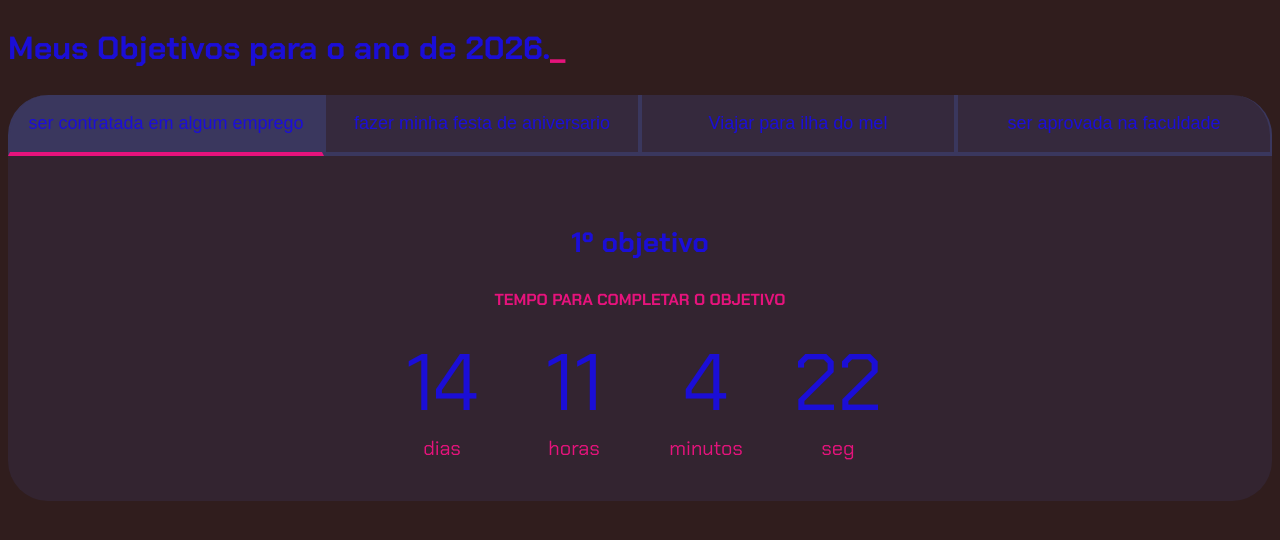
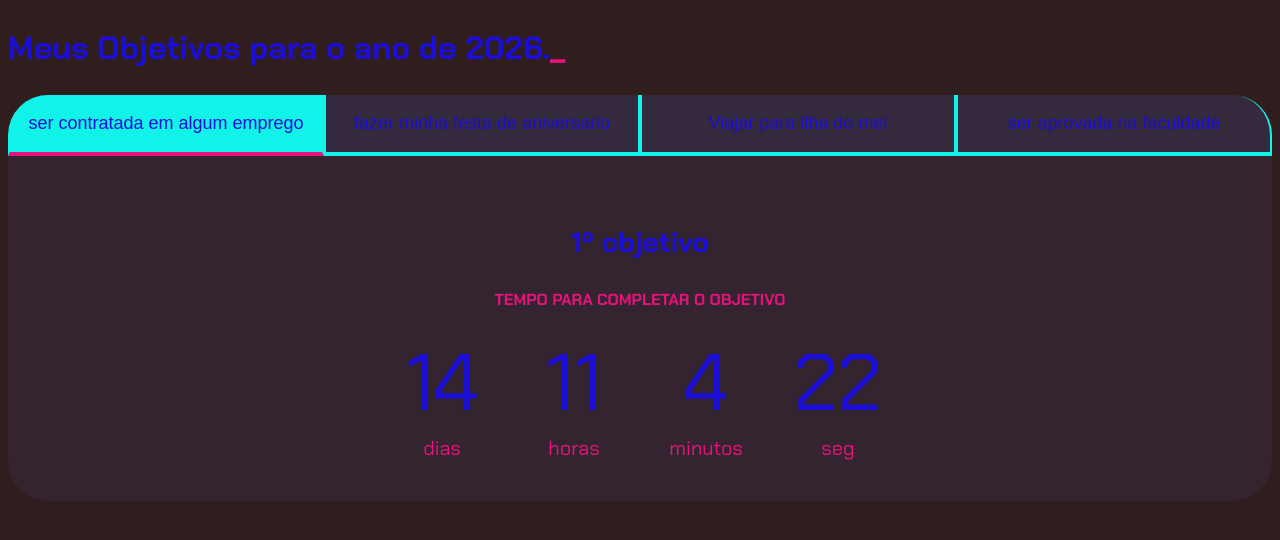
Before and after one commit to EmaanuellySilvaa/objetivo-futuros, a plain HTML site: page index.html in a window 1280 px wide. Drawn offline with Linux system fonts and the light colour scheme.

Commit message:
style.css

```diff
--- a/style.css
+++ b/style.css
@@ -5,7 +5,7 @@
     --cor-de-fundo: #301d1d;
     --verde: #e6137c;
     --branco: #1b0ed6;
-    --botao-ativo: #3A375E;
+    --botao-ativo: #11f3e8;
     --botao-inativo: rgba(58, 55, 94, 0.5);
     --texto-fundo: rgba(58, 55, 94, 0.3);
 }
```
